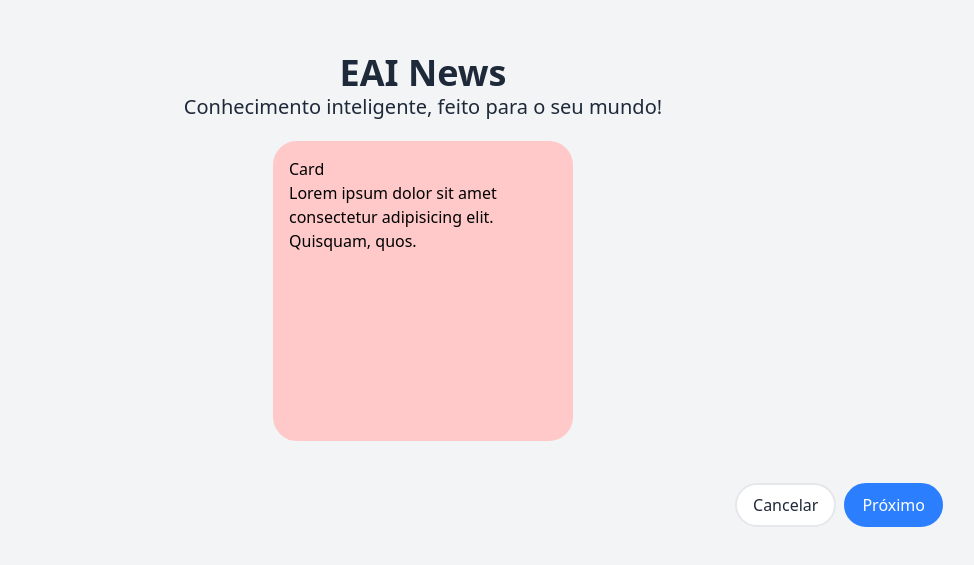
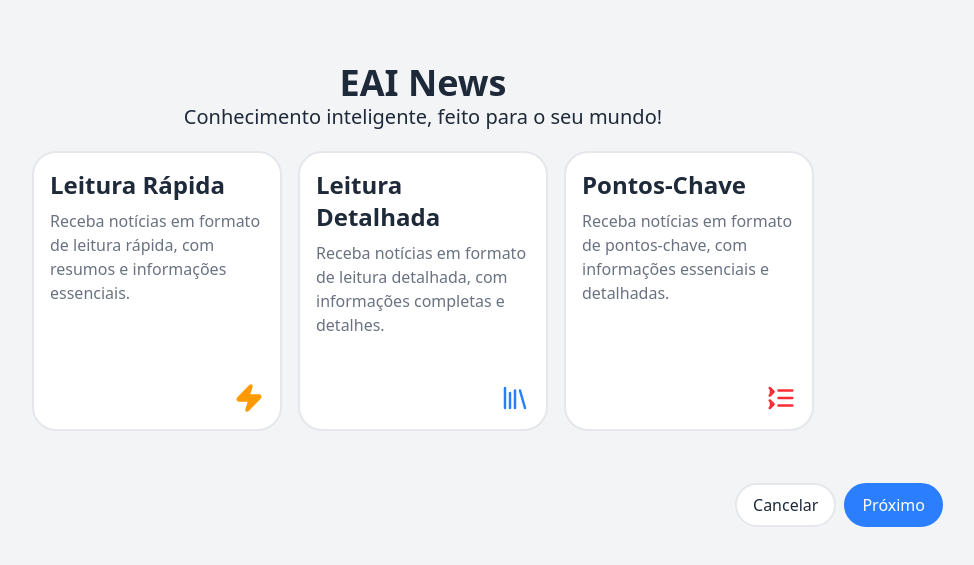
Before and after one commit to joaoleite2/news-by-ai, a Next.js app: page / in a window 1280 px wide. Shown: the part 153-718 px from the top of the page, without its empty margins (217-1191 px from the left). Built offline with nearby package versions, Linux system fonts and the light colour scheme.

Commit message:
feat: text type cards is ready

```diff
--- a/app/components/TextType.tsx
+++ b/app/components/TextType.tsx
@@ -1,9 +1,35 @@
+import { Library, ListCollapse, Zap } from 'lucide-react'
 import Card from './ui/Card'
+
+const cards = [
+  {
+    title: 'Leitura Rápida',
+    description: 'Receba notícias em formato de leitura rápida, com resumos e informações essenciais.',
+    icon: <Zap fill='currentColor' size={30} className='text-amber-500' />,
+    color: 'amber'
+  },
+  {
+    title: 'Leitura Detalhada',
+    description: 'Receba notícias em formato de leitura detalhada, com informações completas e detalhes.',
+    icon: <Library fill='currentColor' size={30} className='text-blue-500' />,
+    color: 'blue'
+  },
+  {
+    title: 'Pontos-Chave ',
+    description: 'Receba notícias em formato de pontos-chave, com informações essenciais e detalhadas.',
+    icon: <ListCollapse fill='currentColor'  size={30} className='text-red-500' />,
+    color: 'red'
+  }
+]
 
 const TextType = () => {
   return (
     <section className='flex flex-col justify-center items-center mt-5'>
-      <Card />
+      <div className='flex gap-4'>
+        {cards.map((card) => (
+          <Card key={card.title} title={card.title} description={card.description} icon={card.icon} color={card.color} />
+        ))}
+      </div>
     </section>
   )
 }
--- a/app/components/ui/Card.tsx
+++ b/app/components/ui/Card.tsx
@@ -1,8 +1,30 @@
-const Card = () => {
+interface CardProps {
+  title: string
+  description: string
+  icon: React.ReactNode
+  color?: string
+}
+
+const Card = ({ title, description, icon, color }: CardProps) => {
+  const colors = {
+    'amber': 'hover:border-amber-500',
+    'blue': 'hover:border-blue-500',
+    'red': 'hover:border-red-500'
+  }
+
   return (
-    <div className='bg-red-200 p-4 rounded-3xl w-[300px] h-[300px]'>
-      <h1>Card</h1>
-      <p>Lorem ipsum dolor sit amet consectetur adipisicing elit. Quisquam, quos.</p>
+    <div className={`
+      cursor-pointer flex flex-col bg-white border-2 border-gray-200 p-4 rounded-3xl
+      w-[250px] h-[280px] transition-all duration-300 ${colors[color as keyof typeof colors] || ''}
+      hover:scale-103`}
+    >
+      <h1 className='font-bold text-2xl text-gray-800'>{title}</h1>
+      <p className='text-gray-500 text-md mt-2'>
+        {description}
+      </p>
+      <div className='flex-1 flex justify-end items-end'>
+        {icon}
+      </div>
     </div>
   )
 }
```
Also changed, not shown: package.json (+7 -6 lines), 1 other file (tests, documents, lock files or other folders).
